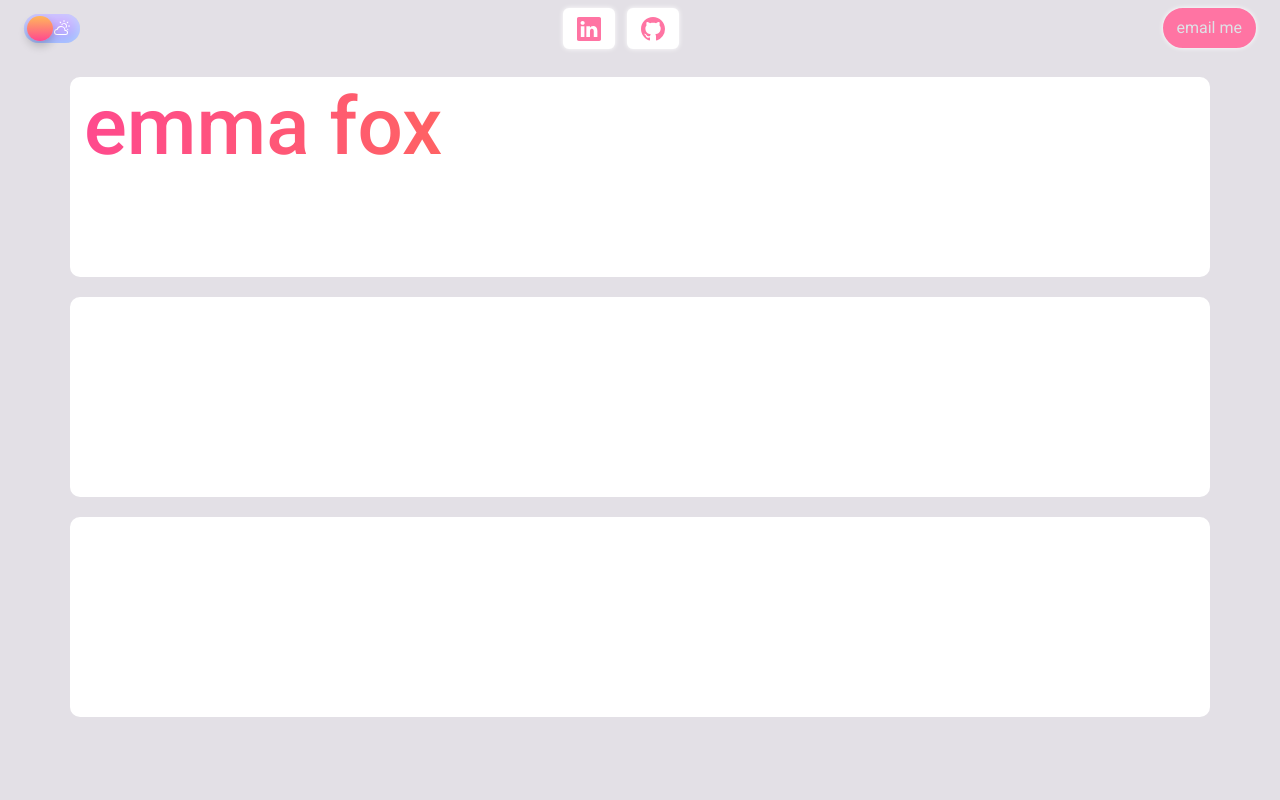
After one commit to emmaxfox/emmaxfox.github.io, a PHP site: page /index.html in a window 1280 px wide. The commit adds this page. Run offline with PHP 8.4, Linux system fonts and the light colour scheme.

Commit message:
basic site layout

```diff
--- a/css/style.css
+++ b/css/style.css
@@ -6,6 +6,12 @@
 || TYPOGRAPHY
 || COLOR PALETTE
 
+|| TOP NAVIGATION BAR
+|| INFO CONTAINERS
+
+|| DARKMODE SWITCH
+|| DARKMODE CHANGES
+
 || MEDIA QUERIES
 
 ==============================================================================================
@@ -13,9 +19,10 @@
 =========================================================================================== */
 
 body {
+    transition: 0.3s;
+
     min-height: 100vh;
-    background: rgb(20,18,29);
-    background: linear-gradient(0deg, rgba(20,18,29,1) 0%, rgba(28,16,31,1) 100%);
+    background: #e3e0e6;
 }
 
 /* ===========================================================================================
@@ -24,16 +31,188 @@ body {
 
 body {
     font-family: "Roboto", sans-serif;
-    font-weight: 300;
+    font-weight: 400;
     font-style: normal;
+    font-size: 16px;
+    color: #fff;
+}
 
-    color: #fff;
+h1 {
+    transition: 0.3s;
+
+    background: -webkit-linear-gradient(180deg, #ff950a, #ff498f);;
+    -webkit-background-clip: text;
+    background-clip: text;
+    -webkit-text-fill-color: transparent;
+
+    font-size: 5rem;
 }
 
 /* ===========================================================================================
 || COLOR PALETTE
 =========================================================================================== */
 
+/* used in the background */
+.bg-raisin-black {
+    background: #14121D;
+}
+
+/* purplish-black for nav */
+.bg-black {
+    background: #14121d !important;
+}
+
+/* ===========================================================================================
+|| TOP NAVIGATION BAR
+=========================================================================================== */
+
+nav {
+    margin-bottom: 20px;
+}
+
+.contact-btn {
+    box-shadow: 0px 0px 5px rgb(255, 255, 255);
+    border: 2px solid #ff74a3;
+    border-radius: 20px;
+
+    background: #ff74a3;
+}
+
+.contact-btn:hover {
+    box-shadow: 0px 0px 5px rgb(255, 255, 255);
+    border: 2px solid #ff3276;
+    border-radius: 20px;
+
+    background: #ff3276;
+}
+
+.socials a {
+    box-shadow: 0px 0px 5px rgb(255, 255, 255);
+    border: 2px solid #fff;
+    margin: 0 4px;
+    background: #fff;
+    color: #ff74a3;
+}
+
+.socials a:hover {
+    background: #fff;
+
+    color: #ff3276;
+}
+
+/* ===========================================================================================
+|| INFO CONTAINERS
+=========================================================================================== */
+
+.info-container {
+    margin-bottom: 20px;
+    border: 2px solid #fff;
+    border-radius: 10px;
+    min-height: 200px;
+
+    background-color: #fff;
+}
+
+/* ===========================================================================================
+|| DARKMODE SWITCH
+=========================================================================================== */
+
+.darkmode-switch-container label {
+    position: relative;
+    display: block;
+
+    transition: 0.3s;
+
+    box-shadow: inset 0px 5px 15px rgba(255, 255, 255, 0.4), inset 0px -5px 15px rgba(0, 255, 255, 0.274);
+    border-radius: 25px;
+    width: 56px;
+    height: 29px;
+
+    background: #c5a6ff;
+
+    cursor: pointer;
+}
+
+.darkmode-switch-container label::after {
+    content: "";
+
+    position: absolute;
+    top: 2px;
+    left: 3px;
+
+    transition: 0.3s;
+
+    box-shadow: 0px 5px 10px rgba(0, 0, 0, 0.2);
+    border-radius: 25px;
+    width: 26px;
+    height: 25px;
+
+    background: linear-gradient(180deg, #ffb75a, #ff498f);
+}
+
+.darkmode-switch-container input {
+    display: none;
+
+    width: 0;
+    height: 0;
+}
+
+.darkmode-switch-container input:checked + label {
+    background: #08034d;
+}
+
+.darkmode-switch-container input:checked + label::after {
+    left: 53px;
+    transform: translateX(-100%);
+
+    background: linear-gradient(180deg, #ff6b6b, #a41cff);
+}
+
+.darkmode-switch-container label:active:after {
+    width: 30px;
+}
+
+/* ===========================================================================================
+|| DARKMODE CHANGES
+=========================================================================================== */
+
+body.darkmode {
+    background: #18202e;
+}
+
+body.darkmode h1 {
+    transition: 0.3s;
+
+    background: -webkit-linear-gradient(180deg, #ff6b6b, #a41cff);
+    -webkit-background-clip: text;
+    background-clip: text;
+    -webkit-text-fill-color: transparent;
+
+    font-size: 5rem;
+}
+
+body.darkmode .socials a {
+    border: 2px solid #fff;
+    margin: 0 4px;
+    background: transparent;
+    color: #fff;
+}
+
+body.darkmode .socials a:hover {
+    color: #a064ff;
+}
+
+body.darkmode a.contact-btn {
+    border: 2px solid #fff;
+
+    background: transparent;
+}
+
+body.darkmode .info-container {
+    border: 2px solid #151b27;
+
+    background-color: #2b3952;
+}
 
 /* ===========================================================================================
 || MEDIA QUERIES
--- /dev/null
+++ b/index.html
@@ -0,0 +1,76 @@
+<!DOCTYPE html>
+
+<html lang="en">
+<head>
+    <meta charset="UTF-8">
+    <meta name="viewport" content="width=device-width, initial-scale=1.0">
+    <title>Testing</title>
+    <!-- css -->
+    <link href="https://cdn.jsdelivr.net/npm/bootstrap@5.3.3/dist/css/bootstrap.min.css" rel="stylesheet" integrity="sha384-QWTKZyjpPEjISv5WaRU9OFeRpok6YctnYmDr5pNlyT2bRjXh0JMhjY6hW+ALEwIH" crossorigin="anonymous">
+    <link href="./css/style.css" rel="stylesheet">
+    <!-- fonts -->
+    <link rel="preconnect" href="https://fonts.googleapis.com">
+    <link rel="preconnect" href="https://fonts.gstatic.com" crossorigin>
+    <link href="https://fonts.googleapis.com/css2?family=Roboto:ital,wght@0,100;0,300;0,400;0,500;0,700;0,900;1,100;1,300;1,400;1,500;1,700;1,900&display=swap" rel="stylesheet">
+    <!-- bootstrap5 js -->
+    <script src="https://cdn.jsdelivr.net/npm/bootstrap@5.3.3/dist/js/bootstrap.bundle.min.js" integrity="sha384-YvpcrYf0tY3lHB60NNkmXc5s9fDVZLESaAA55NDzOxhy9GkcIdslK1eN7N6jIeHz" crossorigin="anonymous"></script>
+    <script src="https://cdnjs.cloudflare.com/ajax/libs/jquery/3.7.1/jquery.min.js" integrity="sha512-v2CJ7UaYy4JwqLDIrZUI/4hqeoQieOmAZNXBeQyjo21dadnwR+8ZaIJVT8EE2iyI61OV8e6M8PP2/4hpQINQ/g==" crossorigin="anonymous" referrerpolicy="no-referrer"></script>
+    <script src="./js/custom.js"></script>
+</head>
+<body>
+    <header>
+        <div class="container-fluid">
+            <nav data-bs-theme="dark" class="navbar">
+                <div class="container-fluid text-center">
+                    <div class="darkmode-switch-container">
+                        <input id="darkmode-toggle" class="form-check-input" type="checkbox">
+                        <label class="form-check-label" for="darkmode-toggle">
+                            <svg class="moon" xmlns="http://www.w3.org/2000/svg" width="16" height="16" fill="currentColor" class="bi bi-moon-stars" viewBox="0 0 16 16">
+                                <path d="M6 .278a.77.77 0 0 1 .08.858 7.2 7.2 0 0 0-.878 3.46c0 4.021 3.278 7.277 7.318 7.277q.792-.001 1.533-.16a.79.79 0 0 1 .81.316.73.73 0 0 1-.031.893A8.35 8.35 0 0 1 8.344 16C3.734 16 0 12.286 0 7.71 0 4.266 2.114 1.312 5.124.06A.75.75 0 0 1 6 .278M4.858 1.311A7.27 7.27 0 0 0 1.025 7.71c0 4.02 3.279 7.276 7.319 7.276a7.32 7.32 0 0 0 5.205-2.162q-.506.063-1.029.063c-4.61 0-8.343-3.714-8.343-8.29 0-1.167.242-2.278.681-3.286"/>
+                                <path d="M10.794 3.148a.217.217 0 0 1 .412 0l.387 1.162c.173.518.579.924 1.097 1.097l1.162.387a.217.217 0 0 1 0 .412l-1.162.387a1.73 1.73 0 0 0-1.097 1.097l-.387 1.162a.217.217 0 0 1-.412 0l-.387-1.162A1.73 1.73 0 0 0 9.31 6.593l-1.162-.387a.217.217 0 0 1 0-.412l1.162-.387a1.73 1.73 0 0 0 1.097-1.097zM13.863.099a.145.145 0 0 1 .274 0l.258.774c.115.346.386.617.732.732l.774.258a.145.145 0 0 1 0 .274l-.774.258a1.16 1.16 0 0 0-.732.732l-.258.774a.145.145 0 0 1-.274 0l-.258-.774a1.16 1.16 0 0 0-.732-.732l-.774-.258a.145.145 0 0 1 0-.274l.774-.258c.346-.115.617-.386.732-.732z"/>
+                            </svg>
+                            <svg class="sun" xmlns="http://www.w3.org/2000/svg" width="16" height="16" fill="currentColor" class="bi bi-cloud-sun" viewBox="0 0 16 16">
+                                <path d="M7 8a3.5 3.5 0 0 1 3.5 3.555.5.5 0 0 0 .624.492A1.503 1.503 0 0 1 13 13.5a1.5 1.5 0 0 1-1.5 1.5H3a2 2 0 1 1 .1-3.998.5.5 0 0 0 .51-.375A3.5 3.5 0 0 1 7 8m4.473 3a4.5 4.5 0 0 0-8.72-.99A3 3 0 0 0 3 16h8.5a2.5 2.5 0 0 0 0-5z"/>
+                                <path d="M10.5 1.5a.5.5 0 0 0-1 0v1a.5.5 0 0 0 1 0zm3.743 1.964a.5.5 0 1 0-.707-.707l-.708.707a.5.5 0 0 0 .708.708zm-7.779-.707a.5.5 0 0 0-.707.707l.707.708a.5.5 0 1 0 .708-.708zm1.734 3.374a2 2 0 1 1 3.296 2.198q.3.423.516.898a3 3 0 1 0-4.84-3.225q.529.017 1.028.129m4.484 4.074c.6.215 1.125.59 1.522 1.072a.5.5 0 0 0 .039-.742l-.707-.707a.5.5 0 0 0-.854.377M14.5 6.5a.5.5 0 0 0 0 1h1a.5.5 0 0 0 0-1z"/>
+                            </svg>
+                        </label>
+                      </div>
+                    <div class="socials">
+                        <a href="https://www.linkedin.com/in/emma-fox-6308861b4/" target="_blank" type="button" class="btn">
+                            <svg xmlns="http://www.w3.org/2000/svg" width="1.5rem" height="1.5rem" fill="currentColor" class="bi bi-linkedin" viewBox="0 0 16 16">
+                                <path d="M0 1.146C0 .513.526 0 1.175 0h13.65C15.474 0 16 .513 16 1.146v13.708c0 .633-.526 1.146-1.175 1.146H1.175C.526 16 0 15.487 0 14.854zm4.943 12.248V6.169H2.542v7.225zm-1.2-8.212c.837 0 1.358-.554 1.358-1.248-.015-.709-.52-1.248-1.342-1.248S2.4 3.226 2.4 3.934c0 .694.521 1.248 1.327 1.248zm4.908 8.212V9.359c0-.216.016-.432.08-.586.173-.431.568-.878 1.232-.878.869 0 1.216.662 1.216 1.634v3.865h2.401V9.25c0-2.22-1.184-3.252-2.764-3.252-1.274 0-1.845.7-2.165 1.193v.025h-.016l.016-.025V6.169h-2.4c.03.678 0 7.225 0 7.225z"/>
+                              </svg>
+                            </a>
+                        <a href="https://github.com/emmaxfox" target="_blank" type="button" class="btn">
+                            <svg xmlns="http://www.w3.org/2000/svg" width="1.5rem" height="1.5rem" fill="currentColor" class="bi bi-github" viewBox="0 0 16 16">
+                                <path d="M8 0C3.58 0 0 3.58 0 8c0 3.54 2.29 6.53 5.47 7.59.4.07.55-.17.55-.38 0-.19-.01-.82-.01-1.49-2.01.37-2.53-.49-2.69-.94-.09-.23-.48-.94-.82-1.13-.28-.15-.68-.52-.01-.53.63-.01 1.08.58 1.23.82.72 1.21 1.87.87 2.33.66.07-.52.28-.87.51-1.07-1.78-.2-3.64-.89-3.64-3.95 0-.87.31-1.59.82-2.15-.08-.2-.36-1.02.08-2.12 0 0 .67-.21 2.2.82.64-.18 1.32-.27 2-.27s1.36.09 2 .27c1.53-1.04 2.2-.82 2.2-.82.44 1.1.16 1.92.08 2.12.51.56.82 1.27.82 2.15 0 3.07-1.87 3.75-3.65 3.95.29.25.54.73.54 1.48 0 1.07-.01 1.93-.01 2.2 0 .21.15.46.55.38A8.01 8.01 0 0 0 16 8c0-4.42-3.58-8-8-8"/>
+                            </svg>
+                        </a>
+                    </div>
+                    <!-- make this a modal window later, that would be cool -->
+                    <a href="mailto: emmafox1300@gmail.org" type="button" class="btn contact-btn">email me</a>
+                </div>
+            </nav>
+        </div>
+    </header>
+    <main>
+        <div class="container">
+            <div class="info-container row">
+                <h1>emma fox</h1>
+                <p>about me!</p>
+            </div>
+            <div class="info-container row">
+                <h2>projects!</h2>
+                <p>content!</p>
+            </div>
+            <div class="info-container row">
+                <h2>skills!</h2>
+                <p>content!</p>
+            </div>
+        </div>
+    </main>
+    <footer>
+
+    </footer>
+</body>
+</html>
--- a/index.php
+++ /dev/null
@@ -1,5 +0,0 @@
-<?php
-    $title = 'Home';
-    $childView = 'views/_index.php';
-    include('./layout/base.php');
-?>
--- /dev/null
+++ b/js/custom.js
@@ -0,0 +1,9 @@
+$(function(){
+
+
+$("#darkmode-toggle").click(function() {
+    $("body").toggleClass("darkmode");
+});
+
+
+});
```
Also changed, not shown: layout/base.php (+10 -3 lines).
